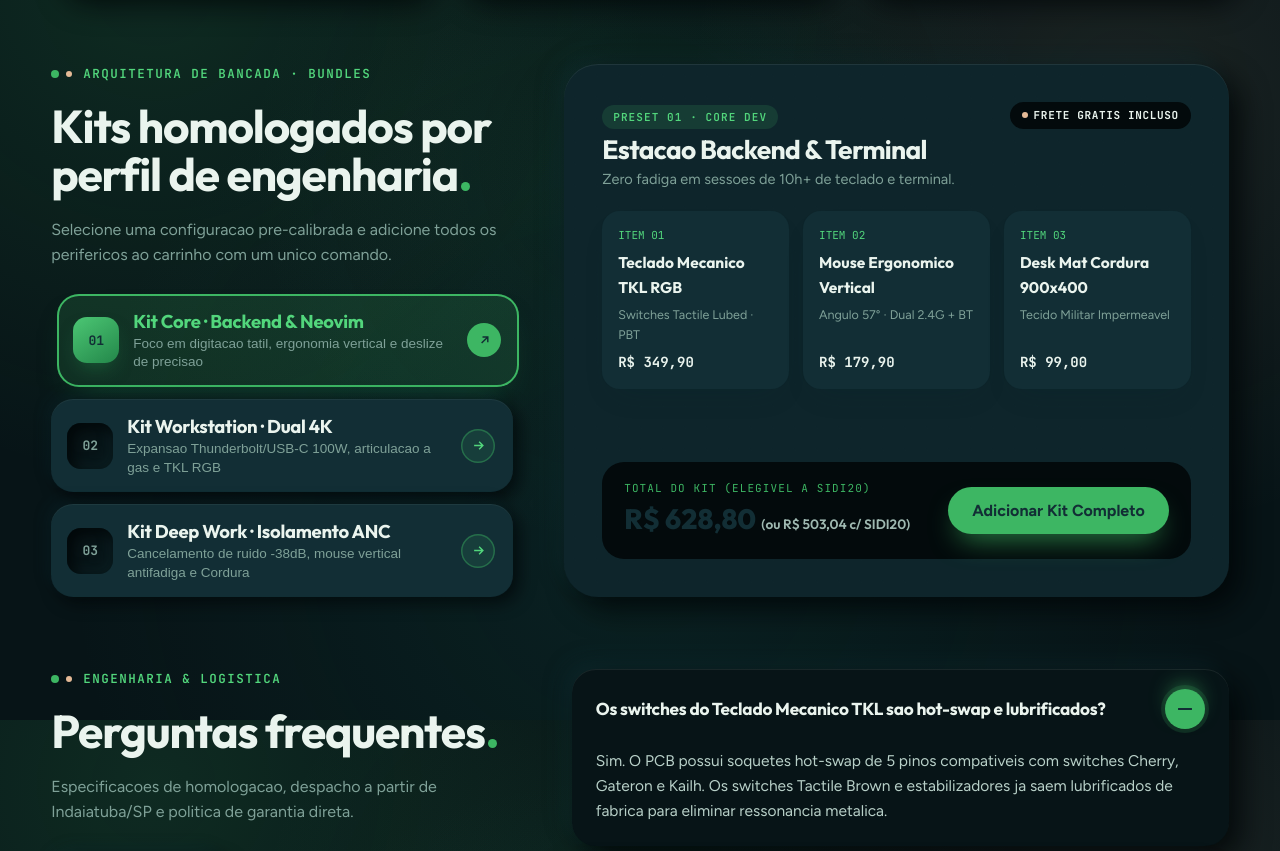
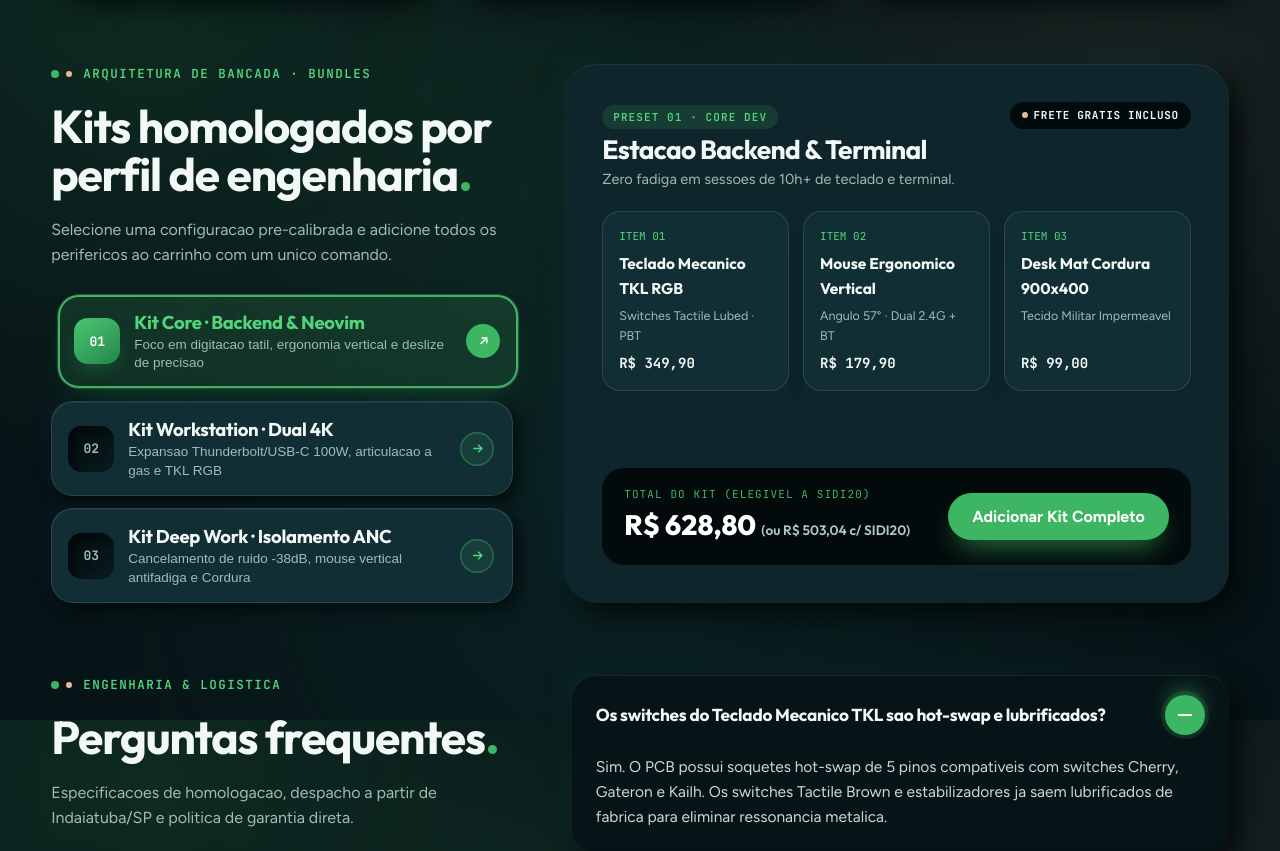
Before and after one commit to GuilhermeGustavoWeber/novastore, a FastAPI app: page / in a window 1280 px wide. Shown: the part 2480-3331 px from the top of the page. Run offline with FastAPI, Linux system fonts and the light colour scheme; data comes from the database, SQL or seed files in the repository.

Commit message:
fix(css): elevate dark mode contrast, fix --white token inversion and subtotal visibility

```diff
--- a/app/static/style.css
+++ b/app/static/style.css
@@ -8,9 +8,10 @@
   --paper: #071417;
   --paper-2: #0B1E22;
   --card: #0E252B;
-  --ink: #EAF4EE;
-  --ink-2: #B8D0C8;
-  --muted: #7FA198;
+  --card-surface: #122E35;
+  --ink: #F2F8F5;
+  --ink-2: #C4DDD5;
+  --muted: #9EBDB4;
   --green: #3DB663;
   --green-ink: #52D67C;
   --green-soft: rgba(61, 182, 99, 0.16);
@@ -18,10 +19,10 @@
   --teal-2: #091B1F;
   --brown: #E09F67;
   --peach: #E5BA97;
-  --white: #122E35;
-  --line: rgba(234, 244, 238, .09);
-  --on-dark: #EAF4EE;
-  --on-dark-muted: #9FB9B1;
+  --white: #FFFFFF;
+  --line: rgba(234, 244, 238, .12);
+  --on-dark: #F2F8F5;
+  --on-dark-muted: #B0C9C2;
 
   --btn-bg: #15363E;
   --btn-fg: #EAF4EE;
@@ -68,6 +69,7 @@ html[data-theme="light"] {
   --paper: #F2F3F7;
   --paper-2: #E9EBF1;
   --card: #F7F8FB;
+  --card-surface: #FFFFFF;
   --ink: #1F1C1D;
   --ink-2: #3A3F47;
   --muted: #646B76;
@@ -844,7 +846,8 @@ h1, h2, h3, h4 {
   align-items: center;
   justify-content: space-between;
   gap: 12px;
-  background: var(--white);
+  background: var(--card-surface);
+  border: 1px solid var(--line);
   color: var(--ink);
   border-radius: 18px;
   padding: 12px 16px;
@@ -1513,12 +1516,12 @@ h1, h2, h3, h4 {
 }
 
 .subtotal-label { font-size: 0.95rem; font-weight: 600; color: var(--muted); }
-.subtotal-value { font-family: var(--f-display); font-size: 1.55rem; font-weight: 800; color: var(--teal); }
+.subtotal-value { font-family: var(--f-display); font-size: 1.55rem; font-weight: 800; color: var(--green-ink); }
 
 .btn-checkout {
   width: 100%;
   background: var(--green);
-  color: var(--white);
+  color: #ffffff;
   border: 0;
   padding: 15px 22px;
   border-radius: 999px;
@@ -1966,8 +1969,9 @@ h1, h2, h3, h4 {
   gap: 2px 14px;
   align-items: center;
   position: relative;
-  background: var(--white);
-  box-shadow: var(--shadow-soft), inset 0 0 0 1px rgba(10, 40, 45, .05);
+  background: var(--card-surface);
+  border: 1px solid var(--line);
+  box-shadow: var(--shadow-soft);
   transition: background .45s var(--ease), box-shadow .45s var(--ease), transform .4s var(--ease);
 }
 
@@ -2097,10 +2101,11 @@ h1, h2, h3, h4 {
 }
 
 .kit-item-card {
-  background: var(--white);
+  background: var(--card-surface);
+  border: 1px solid var(--line);
   border-radius: 18px;
   padding: 16px;
-  box-shadow: 0 14px 30px -14px rgba(10, 40, 45, .22), 0 0 0 1px rgba(10, 40, 45, .05);
+  box-shadow: 0 14px 30px -14px rgba(10, 40, 45, .22);
   display: flex;
   flex-direction: column;
   gap: 6px;
--- a/app/templates/track.html
+++ b/app/templates/track.html
@@ -83,7 +83,7 @@
               <span style="color: var(--muted); font-size: 0.84rem; margin-left: 0.6rem;">{{ order.created_at }}</span>
             </div>
             <div style="display: flex; align-items: center; gap: 10px;">
-              <span class="status-badge" {% if order.status == 'Cancelado' %}style="background: #fde8ec; color: var(--danger);"{% endif %}>
+              <span class="status-badge" {% if order.status == 'Cancelado' %}style="background: rgba(244, 63, 94, 0.16); color: #fb7185; border: 1px solid rgba(244, 63, 94, 0.3);"{% endif %}>
                 {{ order.status }}
               </span>
               <a href="/order/{{ order.order_id }}" class="btn-ghost">Ver Recibo</a>
@@ -91,7 +91,7 @@
           </div>
 
           {% if order.status == 'Cancelado' %}
-          <div style="margin: 1.25rem 0; padding: 14px 18px; background: #fde8ec; border-radius: 16px; color: var(--danger); font-size: 0.9rem; font-weight: 600;">
+          <div style="margin: 1.25rem 0; padding: 14px 18px; background: rgba(244, 63, 94, 0.14); border: 1px solid rgba(244, 63, 94, 0.28); border-radius: 16px; color: #fb7185; font-size: 0.9rem; font-weight: 600;">
             Este pedido foi cancelado e o estoque dos itens foi estornado automaticamente.
           </div>
           {% else %}
```
